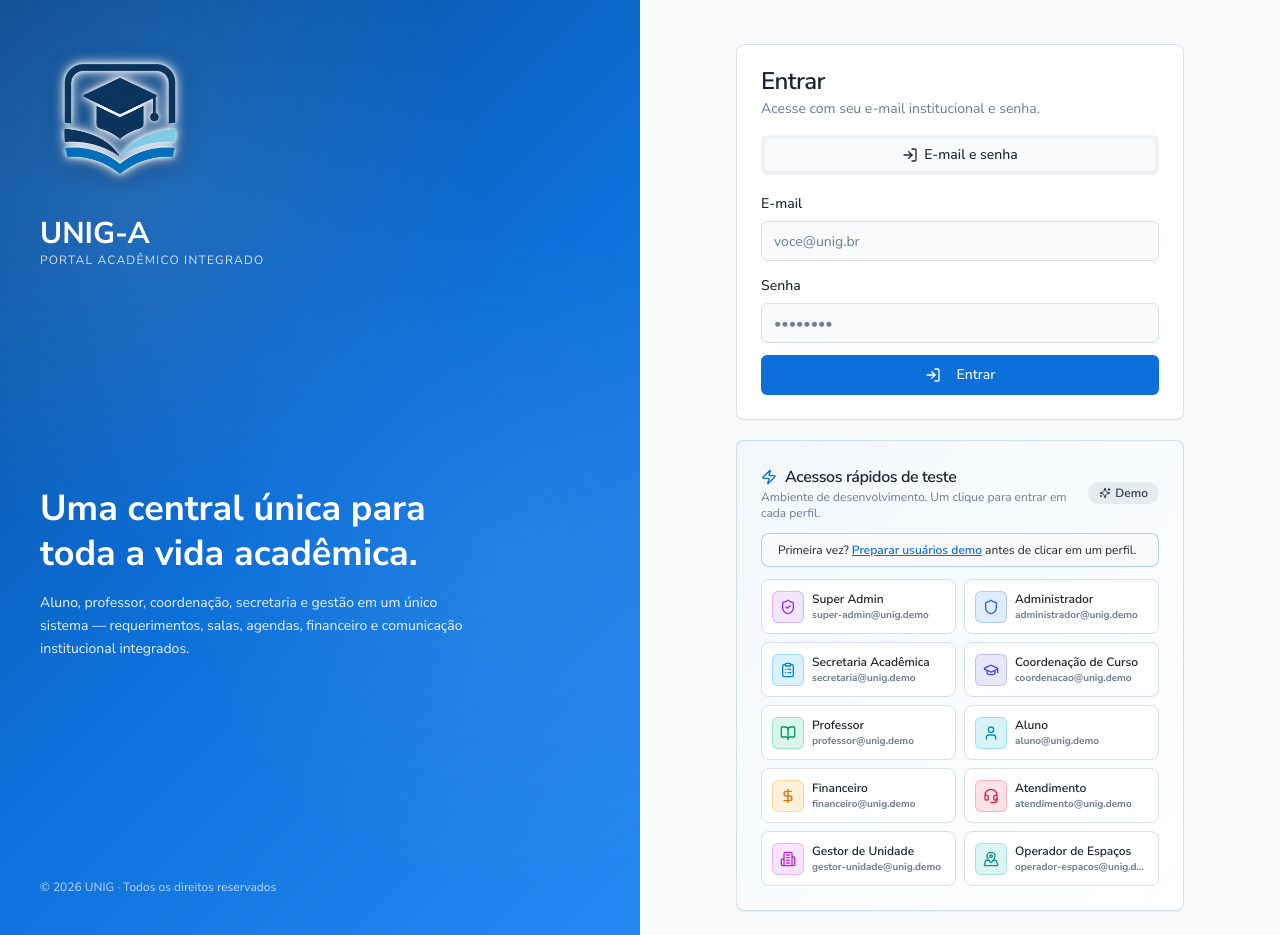
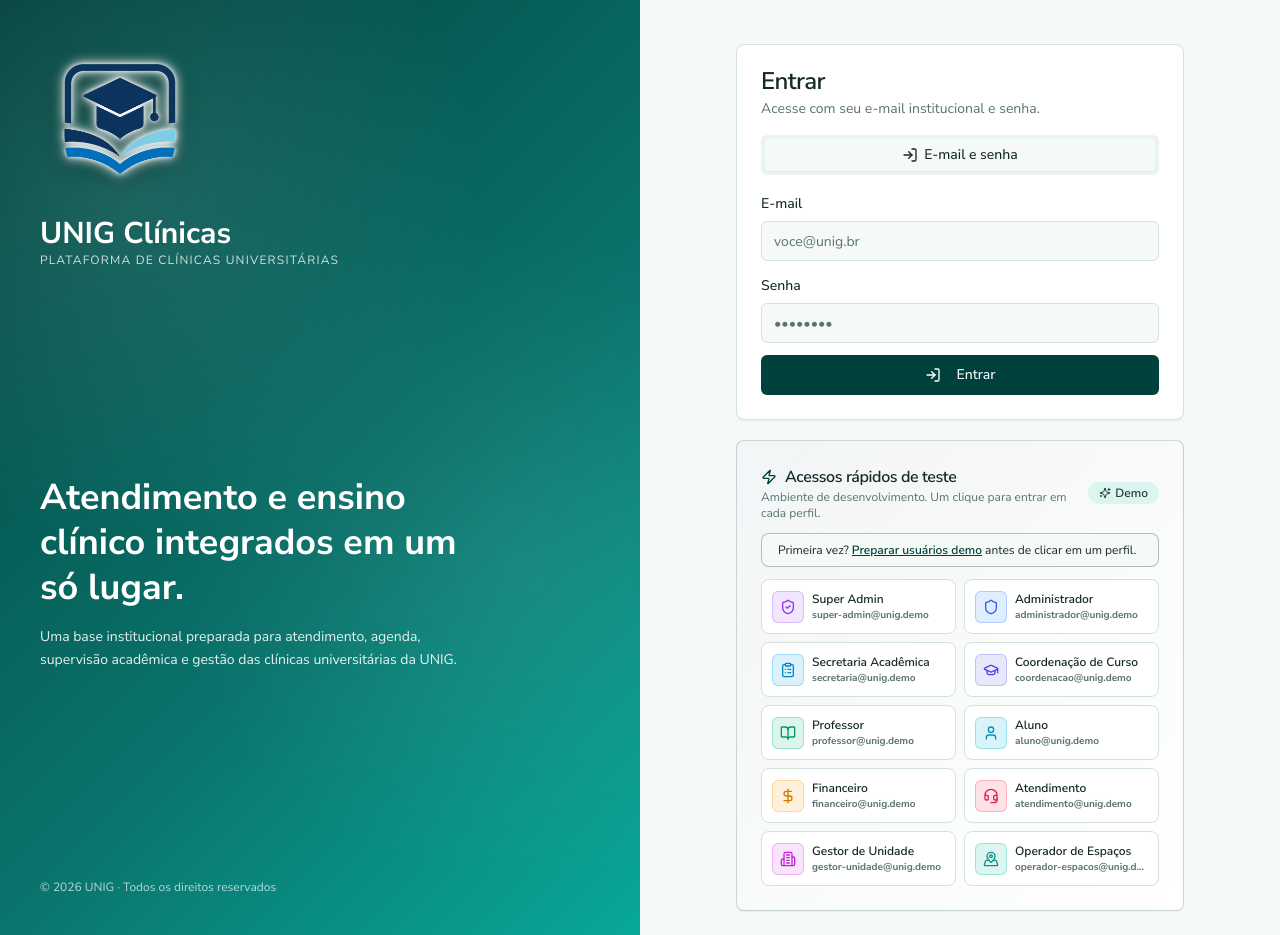
Before and after one commit to victordoui/UNIG-Clinicas, a React (Vite) app: page /auth in a window 1280 px wide. Built offline with nearby package versions, Linux system fonts and the light colour scheme.

Commit message:
Estabelece identidade visual do UNIG Clínicas

```diff
--- a/index.html
+++ b/index.html
@@ -5,17 +5,17 @@
     <meta name="viewport" content="width=device-width, initial-scale=1.0, maximum-scale=5.0, user-scalable=yes" />
 
     <!-- PWA Meta Tags -->
-    <meta name="theme-color" content="#ffffff" media="(prefers-color-scheme: light)" />
-    <meta name="theme-color" content="#0f172a" media="(prefers-color-scheme: dark)" />
+    <meta name="theme-color" content="#F6FAF9" media="(prefers-color-scheme: light)" />
+    <meta name="theme-color" content="#01413D" media="(prefers-color-scheme: dark)" />
     <meta name="mobile-web-app-capable" content="yes" />
     <meta name="apple-mobile-web-app-capable" content="yes" />
     <meta name="apple-mobile-web-app-status-bar-style" content="black-translucent" />
-    <meta name="apple-mobile-web-app-title" content="UNIG-A" />
+    <meta name="apple-mobile-web-app-title" content="UNIG Clínicas" />
     <link rel="apple-touch-icon" href="/apple-touch-icon-180x180.png" />
     <link rel="apple-touch-icon" sizes="180x180" href="/apple-touch-icon-180x180.png" />
 
     <!-- Windows Tiles -->
-    <meta name="msapplication-TileColor" content="#1976D2" />
+    <meta name="msapplication-TileColor" content="#01413D" />
     <meta name="msapplication-square70x70logo" content="/windows11/SmallTile.scale-100.png" />
     <meta name="msapplication-square150x150logo" content="/windows11/Square150x150Logo.scale-100.png" />
     <meta name="msapplication-wide310x150logo" content="/windows11/Wide310x150Logo.scale-150.png" />
@@ -27,9 +27,9 @@
     <link rel="apple-touch-startup-image" href="/pwa-512x512.png"
           media="(device-width: 414px) and (device-height: 896px) and (-webkit-device-pixel-ratio: 2)">
 
-    <title>UNIG-A — Portal Acadêmico Integrado</title>
-    <meta name="description" content="Portal Acadêmico Integrado da UNIG: alunos, professores, secretaria, coordenação, financeiro e gestão em um único sistema.">
-    <meta name="keywords" content="UNIG, portal acadêmico, aluno, professor, secretaria, requerimentos, notas, financeiro" />
+    <title>UNIG Clínicas — Plataforma Integrada</title>
+    <meta name="description" content="Plataforma integrada para atendimento, agenda, supervisão acadêmica e gestão das clínicas universitárias da UNIG.">
+    <meta name="keywords" content="UNIG, clínicas universitárias, atendimento, agenda, prontuário, supervisão acadêmica" />
     <meta name="author" content="UNIG" />
     <!-- Android Adaptive Icons -->
     <link rel="icon" type="image/png" href="/pwa-64x64.png">
@@ -58,10 +58,10 @@
 
     <!-- Preload logo para splash screen -->
     <link rel="preload" as="image" href="/favicon.png">
-    <meta property="og:title" content="UNIG-A — Portal Acadêmico Integrado">
-  <meta name="twitter:title" content="UNIG-A — Portal Acadêmico Integrado">
-  <meta property="og:description" content="Portal Acadêmico Integrado da UNIG: alunos, professores, secretaria, coordenação, financeiro e gestão em um único sistema.">
-  <meta name="twitter:description" content="Portal Acadêmico Integrado da UNIG: alunos, professores, secretaria, coordenação, financeiro e gestão em um único sistema.">
+    <meta property="og:title" content="UNIG Clínicas — Plataforma Integrada">
+  <meta name="twitter:title" content="UNIG Clínicas — Plataforma Integrada">
+  <meta property="og:description" content="Plataforma integrada para atendimento, agenda, supervisão acadêmica e gestão das clínicas universitárias da UNIG.">
+  <meta name="twitter:description" content="Plataforma integrada para atendimento, agenda, supervisão acadêmica e gestão das clínicas universitárias da UNIG.">
 </head>
 
   <body>
--- a/src/components/layout/Header.tsx
+++ b/src/components/layout/Header.tsx
@@ -18,9 +18,9 @@ export function Header() {
   return (
     <div className="flex-1 flex items-center justify-between gap-3">
       <div className="flex items-center gap-2 min-w-0">
-        <img src={unigLogo} alt="UNIG-A" className="h-7 w-7 object-contain shrink-0" />
-        <span className="font-bold text-primary hidden sm:inline">UNIG-A</span>
-        <span className="text-muted-foreground text-sm hidden md:inline">· Portal Acadêmico Integrado</span>
+        <img src={unigLogo} alt="UNIG Clínicas" className="h-7 w-7 object-contain shrink-0" />
+        <span className="font-bold text-primary hidden sm:inline">UNIG Clínicas</span>
+        <span className="text-muted-foreground text-sm hidden md:inline">· Plataforma integrada de clínicas universitárias</span>
       </div>
 
       <div className="flex items-center gap-2">
--- a/src/components/layout/Sidebar.tsx
+++ b/src/components/layout/Sidebar.tsx
@@ -280,13 +280,13 @@ export function AppSidebar() {
         <div className={cn('flex flex-col items-center', collapsed && 'py-0')}>
           <img
             src={unigLogo}
-            alt="UNIG-A"
+            alt="UNIG Clínicas"
             className={cn('object-contain brightness-0 invert', collapsed ? 'h-10 w-10' : 'h-28 w-28')}
           />
           {!collapsed && (
             <div className="mt-2 text-center leading-tight">
-              <p className="text-xl font-extrabold tracking-[0.08em] text-white">UNIG-A</p>
-              <p className="text-[11px] font-medium text-white/60">Portal Acadêmico Integrado</p>
+              <p className="text-xl font-extrabold tracking-[0.04em] text-white">UNIG Clínicas</p>
+              <p className="text-[11px] font-medium text-white/60">Clínicas universitárias integradas</p>
             </div>
           )}
         </div>
@@ -303,7 +303,7 @@ export function AppSidebar() {
               asChild
               isActive={pathname === '/'}
               tooltip="Início"
-              className="h-11 rounded-2xl px-3 font-bold text-white hover:bg-white/10 data-[active=true]:bg-white data-[active=true]:text-[#0b4078] data-[active=true]:shadow-lg"
+              className="h-11 rounded-2xl px-3 font-bold text-white hover:bg-white/10 data-[active=true]:bg-white data-[active=true]:text-primary data-[active=true]:shadow-lg"
             >
               <NavLink to="/" onClick={() => { rememberScrollPosition(); closeMobile(); }}><Home className="h-[18px] w-[18px]" /><span>Início</span></NavLink>
             </SidebarMenuButton>
@@ -331,7 +331,7 @@ export function AppSidebar() {
                     title={collapsed ? group.label : undefined}
                     className={cn(
                       'flex h-11 w-full items-center gap-3 rounded-2xl px-3 text-left text-sm font-bold text-white outline-none transition-colors hover:bg-white/10 focus-visible:ring-2 focus-visible:ring-white/50',
-                      open && !collapsed && 'bg-[#0b579f] shadow-sm',
+                      open && !collapsed && 'bg-white/10 shadow-sm',
                       collapsed && 'justify-center px-0',
                     )}
                   >
@@ -353,7 +353,7 @@ export function AppSidebar() {
                               asChild
                               isActive={active}
                               tooltip={item.title}
-                              className="h-10 rounded-xl px-3 text-[13px] font-semibold text-white/90 hover:bg-white/10 hover:text-white data-[active=true]:bg-white data-[active=true]:font-bold data-[active=true]:text-[#0b4078] data-[active=true]:shadow-md"
+                              className="h-10 rounded-xl px-3 text-[13px] font-semibold text-white/90 hover:bg-white/10 hover:text-white data-[active=true]:bg-white data-[active=true]:font-bold data-[active=true]:text-primary data-[active=true]:shadow-md"
                             >
                               <NavLink ref={active ? activeLinkRef : undefined} to={item.url} onClick={() => { rememberScrollPosition(); closeMobile(); }}>
                                 <ItemIcon className="h-4 w-4" />
@@ -375,8 +375,8 @@ export function AppSidebar() {
       </SidebarContent>
 
       <SidebarFooter className="shrink-0 border-t border-white/10 p-3">
-        <div className={cn('flex items-center gap-3 rounded-2xl bg-[#0b579f] p-3 shadow-lg ring-1 ring-white/10', collapsed && 'justify-center p-2')}>
-          <div className="flex h-10 w-10 shrink-0 items-center justify-center rounded-full bg-[#1682f2] text-sm font-extrabold text-white">{initials}</div>
+        <div className={cn('flex items-center gap-3 rounded-2xl bg-white/10 p-3 shadow-lg ring-1 ring-white/10', collapsed && 'justify-center p-2')}>
+          <div className="flex h-10 w-10 shrink-0 items-center justify-center rounded-full bg-primary-light text-sm font-extrabold text-white">{initials}</div>
           {!collapsed && (
             <div className="min-w-0 flex-1 leading-tight">
               <p className="truncate text-sm font-bold text-white">{name}</p>
--- a/src/index.css
+++ b/src/index.css
@@ -2,9 +2,8 @@
 @tailwind components;
 @tailwind utilities;
 
-/* Sistema de Almoxarifado - Design System
-Cores corporativas profissionais em HSL para máxima flexibilidade
-*/
+/* UNIG Clínicas — Design System
+   Tokens semânticos para uma identidade institucional em Verde Petróleo. */
 
 @layer base {
   :root {
@@ -17,35 +16,35 @@ Cores corporativas profissionais em HSL para máxima flexibilidade
 
   :root {
     /* Background System */
-    --background: 210 20% 98%;
-    --background-secondary: 210 17% 95%;
-    --foreground: 215 25% 15%;
+    --background: 150 29% 97%;
+    --background-secondary: 166 30% 94%;
+    --foreground: 174 33% 12%;
 
     /* Card System */
     --card: 0 0% 100%;
-    --card-secondary: 210 17% 97%;
-    --card-foreground: 215 25% 15%;
+    --card-secondary: 166 30% 98%;
+    --card-foreground: 174 33% 12%;
 
     /* Popover System */
     --popover: 0 0% 100%;
-    --popover-foreground: 215 25% 15%;
+    --popover-foreground: 174 33% 12%;
 
-    /* Primary Corporate Blue */
-    --primary: 211 89% 45%;
-    --primary-light: 211 89% 60%;
-    --primary-dark: 211 89% 35%;
+    /* UNIG Clínicas — Verde Petróleo */
+    --primary: 176 97% 13%;
+    --primary-light: 174 91% 35%;
+    --primary-dark: 175 84% 25%;
     --primary-foreground: 0 0% 100%;
 
     /* Secondary System */
-    --secondary: 210 25% 92%;
-    --secondary-foreground: 215 25% 25%;
+    --secondary: 166 56% 91%;
+    --secondary-foreground: 174 33% 18%;
 
     /* Muted System */
-    --muted: 210 20% 95%;
-    --muted-foreground: 215 15% 50%;
+    --muted: 166 30% 94%;
+    --muted-foreground: 174 13% 40%;
 
     /* Accent System */
-    --accent: 211 89% 50%;
+    --accent: 174 91% 35%;
     --accent-foreground: 0 0% 100%;
 
     /* Status Colors */
@@ -61,15 +60,15 @@ Cores corporativas profissionais em HSL para máxima flexibilidade
     --entry-foreground: 0 0% 100%;
     --exit: 0 84% 60%;
     --exit-foreground: 0 0% 100%;
-    --transfer: 211 89% 45%;
+    --transfer: 175 84% 25%;
     --transfer-foreground: 0 0% 100%;
     --new-product: 45 93% 47%;
     --new-product-foreground: 0 0% 100%;
 
     /* Interactive Elements */
-    --border: 214 31% 88%;
-    --input: 214 31% 88%;
-    --ring: 211 89% 45%;
+    --border: 166 20% 86%;
+    --input: 166 20% 86%;
+    --ring: 174 91% 35%;
 
     /* Gradients */
     --gradient-primary: linear-gradient(135deg, hsl(var(--primary)), hsl(var(--primary-light)));
@@ -78,8 +77,8 @@ Cores corporativas profissionais em HSL para máxima flexibilidade
     --gradient-warning: linear-gradient(135deg, hsl(var(--warning)), hsl(38 92% 60%));
 
     /* Shadows */
-    --shadow-card: 0 2px 8px hsl(211 89% 45% / 0.1);
-    --shadow-elevated: 0 8px 32px hsl(211 89% 45% / 0.15);
+    --shadow-card: 0 2px 8px hsl(176 97% 13% / 0.06);
+    --shadow-elevated: 0 8px 32px hsl(176 97% 13% / 0.10);
     --shadow-glow: 0 0 20px hsl(var(--primary) / 0.3);
 
     /* Border radius */
@@ -100,14 +99,14 @@ Cores corporativas profissionais em HSL para máxima flexibilidade
     --category-others: 269 90% 77%;
     --category-others-foreground: 269 90% 15%;
 
-    /* Sidebar tokens — Azul corporativo (estilo ERP) */
-    --sidebar-background: 212 79% 28%;
+    /* Sidebar tokens */
+    --sidebar-background: 176 97% 13%;
     --sidebar-foreground: 0 0% 100%;
     --sidebar-primary: 0 0% 100%;
-    --sidebar-primary-foreground: 211 89% 25%;
-    --sidebar-accent: 211 85% 36%;
+    --sidebar-primary-foreground: 176 97% 13%;
+    --sidebar-accent: 175 84% 25%;
     --sidebar-accent-foreground: 0 0% 100%;
-    --sidebar-border: 211 80% 33%;
+    --sidebar-border: 175 70% 20%;
     --sidebar-ring: 0 0% 100%;
 
     /* ========== iOS Tokens (Conselho) ========== */
--- a/src/pages/Auth.tsx
+++ b/src/pages/Auth.tsx
@@ -84,29 +84,29 @@ export default function Auth() {
       {/* Esquerda: branding */}
       <div
         className="relative hidden md:flex flex-col justify-between p-10 text-white overflow-hidden"
-        style={{ background: 'linear-gradient(135deg, hsl(211 89% 30%) 0%, hsl(211 89% 45%) 50%, hsl(211 89% 55%) 100%)' }}
+        style={{ background: 'linear-gradient(135deg, #01413D 0%, #0A736B 58%, #08A899 100%)' }}
       >
         <div className="absolute inset-0 opacity-25 pointer-events-none" style={{ backgroundImage: 'radial-gradient(circle at 20% 20%, rgba(255,255,255,0.4) 0%, transparent 40%), radial-gradient(circle at 80% 60%, rgba(255,255,255,0.25) 0%, transparent 45%)' }} />
         <div className="relative flex flex-col items-start gap-4">
           <img
             src={unigLogo}
-            alt="UNIG-A"
+            alt="UNIG Clínicas"
             className="h-40 w-40 object-contain [filter:drop-shadow(0_0_2px_#fff)_drop-shadow(0_0_6px_#fff)_drop-shadow(0_4px_10px_rgba(0,0,0,0.35))]"
           />
 
           <div>
-            <div className="text-3xl font-bold">UNIG-A</div>
-            <div className="text-xs text-white/80 uppercase tracking-widest">Portal Acadêmico Integrado</div>
+            <div className="text-3xl font-bold">UNIG Clínicas</div>
+            <div className="text-xs text-white/80 uppercase tracking-widest">Plataforma de clínicas universitárias</div>
           </div>
         </div>
 
         <div className="relative space-y-4 max-w-md">
           <h1 className="text-4xl font-bold leading-tight">
-            Uma central única para toda a vida acadêmica.
+            Atendimento e ensino clínico integrados em um só lugar.
           </h1>
           <p className="text-white/90 text-sm leading-relaxed">
-            Aluno, professor, coordenação, secretaria e gestão em um único sistema —
-            requerimentos, salas, agendas, financeiro e comunicação institucional integrados.
+            Uma base institucional preparada para atendimento, agenda, supervisão acadêmica
+            e gestão das clínicas universitárias da UNIG.
           </p>
         </div>
         <div className="relative text-xs text-white/70">© {new Date().getFullYear()} UNIG · Todos os direitos reservados</div>
@@ -118,11 +118,11 @@ export default function Auth() {
           <div className="md:hidden flex flex-col items-center gap-2 justify-center mb-2">
             <img
               src={unigLogo}
-              alt="UNIG-A"
+              alt="UNIG Clínicas"
               className="h-32 w-32 object-contain [filter:drop-shadow(0_2px_6px_rgba(0,0,0,0.2))]"
             />
 
-            <span className="font-bold text-xl text-primary">UNIG-A</span>
+            <span className="font-bold text-xl text-primary">UNIG Clínicas</span>
           </div>
 
 
--- a/src/pages/Install.tsx
+++ b/src/pages/Install.tsx
@@ -10,11 +10,11 @@ export default function Install() {
         <div className="text-center space-y-4">
           <img
             src={unigLogo}
-            alt="UNIG-A"
+            alt="UNIG Clínicas"
             className="mx-auto h-20 w-20 object-contain [filter:drop-shadow(0_2px_6px_rgba(0,0,0,0.15))]"
           />
-          <h1 className="text-3xl font-bold">Instale o UNIG-A</h1>
-          <p className="text-muted-foreground">Tenha acesso rápido ao Portal Acadêmico direto da tela inicial do seu dispositivo.</p>
+          <h1 className="text-3xl font-bold">Instale o UNIG Clínicas</h1>
+          <p className="text-muted-foreground">Tenha acesso rápido à plataforma das clínicas universitárias na tela inicial do seu dispositivo.</p>
         </div>
 
         <div className="grid gap-4 md:grid-cols-2">
--- a/vite.config.ts
+++ b/vite.config.ts
@@ -31,11 +31,11 @@ export default defineConfig(({ mode }) => ({
         'robots.txt'
       ],
       manifest: {
-        name: 'UNIG-A — Portal Acadêmico Integrado',
-        short_name: 'UNIG-A',
-        description: 'Portal Acadêmico Integrado da UNIG: alunos, professores, secretaria, coordenação, financeiro e gestão em um único sistema.',
-        theme_color: '#1976D2',
-        background_color: '#ffffff',
+        name: 'UNIG Clínicas — Plataforma Integrada',
+        short_name: 'UNIG Clínicas',
+        description: 'Plataforma integrada para atendimento, agenda, supervisão acadêmica e gestão das clínicas universitárias da UNIG.',
+        theme_color: '#01413D',
+        background_color: '#F6FAF9',
         display: 'standalone',
         scope: '/',
         start_url: '/',
```
Also changed, not shown: 1 other file (tests, documents, lock files or other folders).
